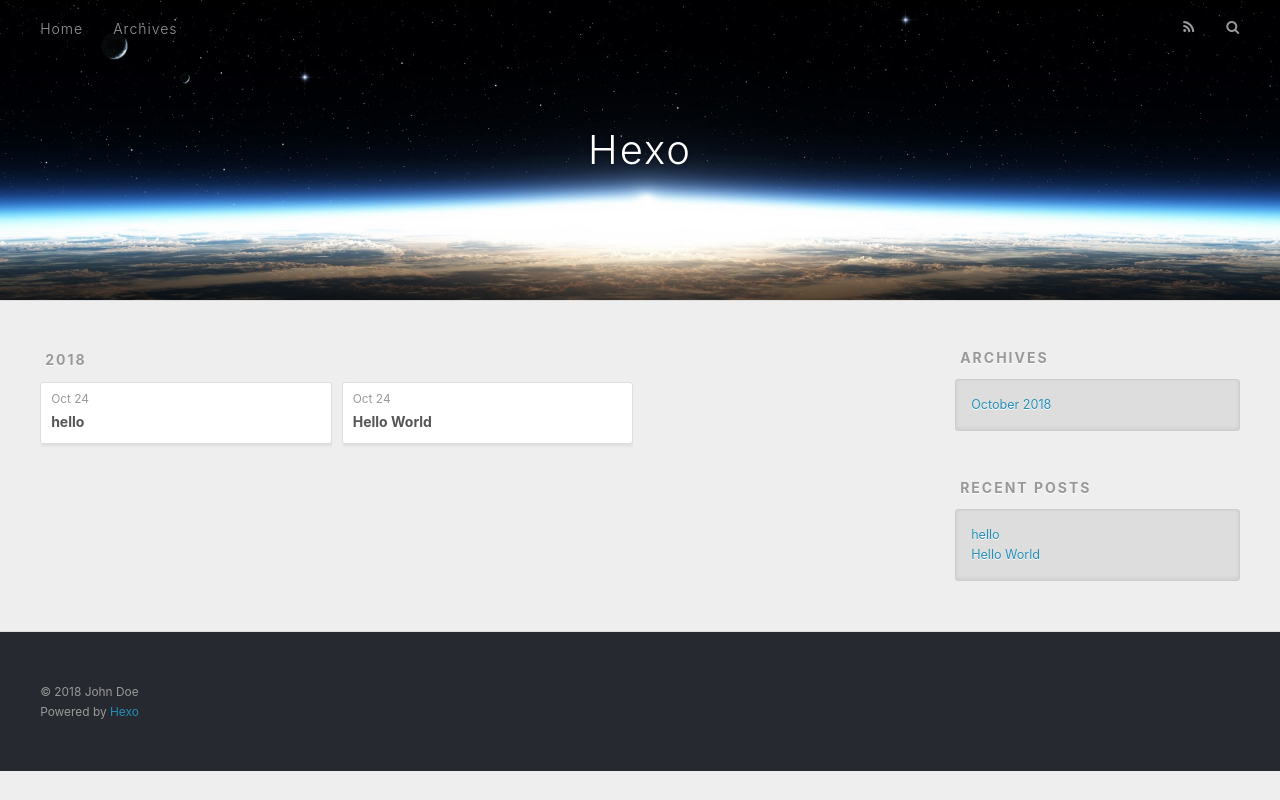
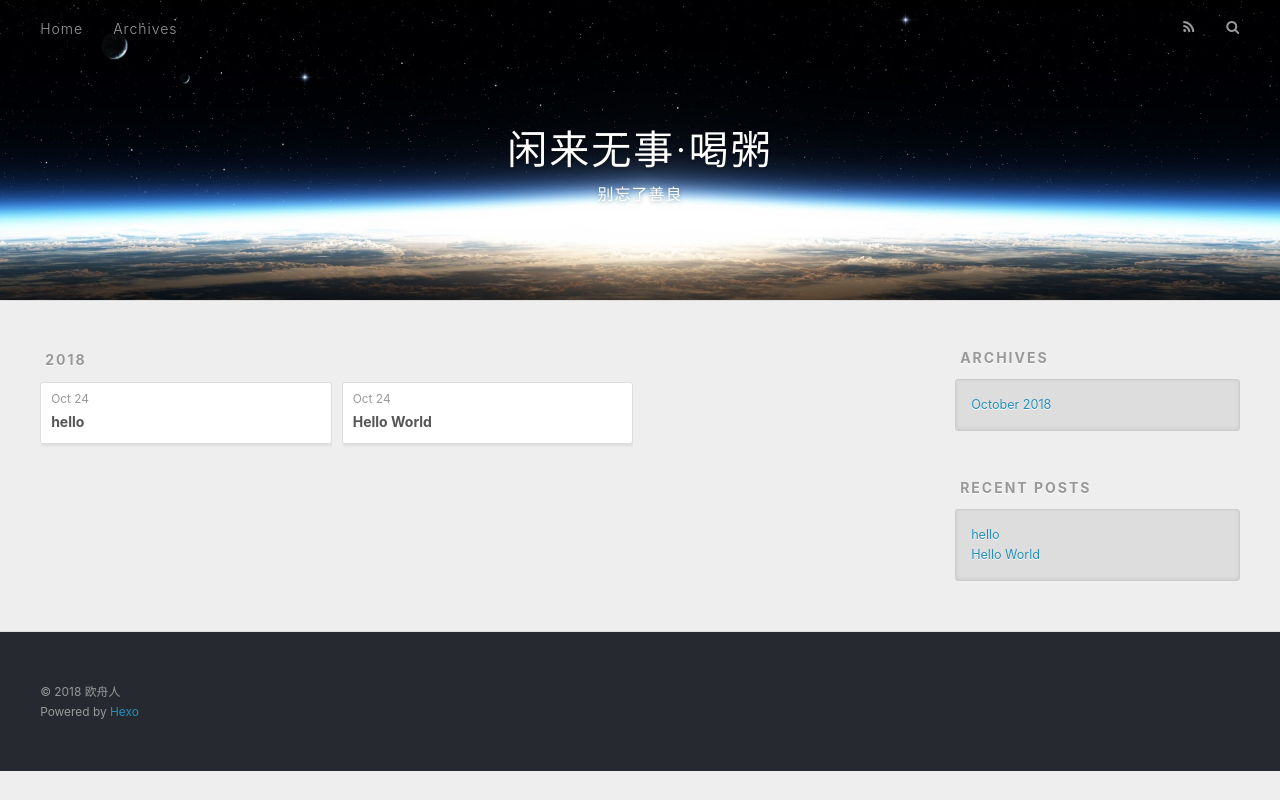
Before and after one commit to ouzhourenwyz/ouzhourenwyz.github.io, a plain HTML site: page archives/2018/10/index.html in a window 1280 px wide. Drawn offline with nearby package versions, Linux system fonts and the light colour scheme.

Commit message:
Site updated: 2018-10-24 23:02:46

```diff
--- a/archives/2018/10/index.html
+++ b/archives/2018/10/index.html
@@ -5,17 +5,21 @@
 
 
 
-  <title>Archives: 2018/10 | Hexo</title>
+  <title>Archives: 2018/10 | 闲来无事·喝粥</title>
   <meta name="viewport" content="width=device-width, initial-scale=1, maximum-scale=1">
-  <meta property="og:type" content="website">
-<meta property="og:title" content="Hexo">
+  <meta name="description" content="杂记，记录自己的成长之路">
+<meta name="keywords" content="ACM，算法，随笔">
+<meta property="og:type" content="website">
+<meta property="og:title" content="闲来无事·喝粥">
 <meta property="og:url" content="http://yoursite.com/archives/2018/10/index.html">
-<meta property="og:site_name" content="Hexo">
+<meta property="og:site_name" content="闲来无事·喝粥">
+<meta property="og:description" content="杂记，记录自己的成长之路">
 <meta property="og:locale" content="default">
 <meta name="twitter:card" content="summary">
-<meta name="twitter:title" content="Hexo">
+<meta name="twitter:title" content="闲来无事·喝粥">
+<meta name="twitter:description" content="杂记，记录自己的成长之路">
 
-    <link rel="alternate" href="/atom.xml" title="Hexo" type="application/atom+xml">
+    <link rel="alternate" href="/atom.xml" title="闲来无事·喝粥" type="application/atom+xml">
 
 
     <link rel="icon" href="/favicon.png">
@@ -34,8 +38,12 @@
   <div id="header-outer" class="outer">
     <div id="header-title" class="inner">
       <h1 id="logo-wrap">
-        <a href="/" id="logo">Hexo</a>
+        <a href="/" id="logo">闲来无事·喝粥</a>
       </h1>
+
+        <h2 id="subtitle-wrap">
+          <a href="/" id="subtitle">别忘了善良</a>
+        </h2>
 
     </div>
     <div id="header-inner" class="inner">
@@ -162,7 +170,7 @@
 
   <div class="outer">
     <div id="footer-info" class="inner">
-      &copy; 2018 John Doe<br>
+      &copy; 2018 欧舟人<br>
       Powered by <a href="http://hexo.io/" target="_blank">Hexo</a>
     </div>
   </div>
```
Also changed, not shown: 2018/10/24/hello-world/index.html (+10 -5 lines), 2018/10/24/hello/index.html (+14 -6 lines), archives/2018/index.html (+16 -8 lines), archives/index.html (+16 -8 lines), index.html (+16 -8 lines).
